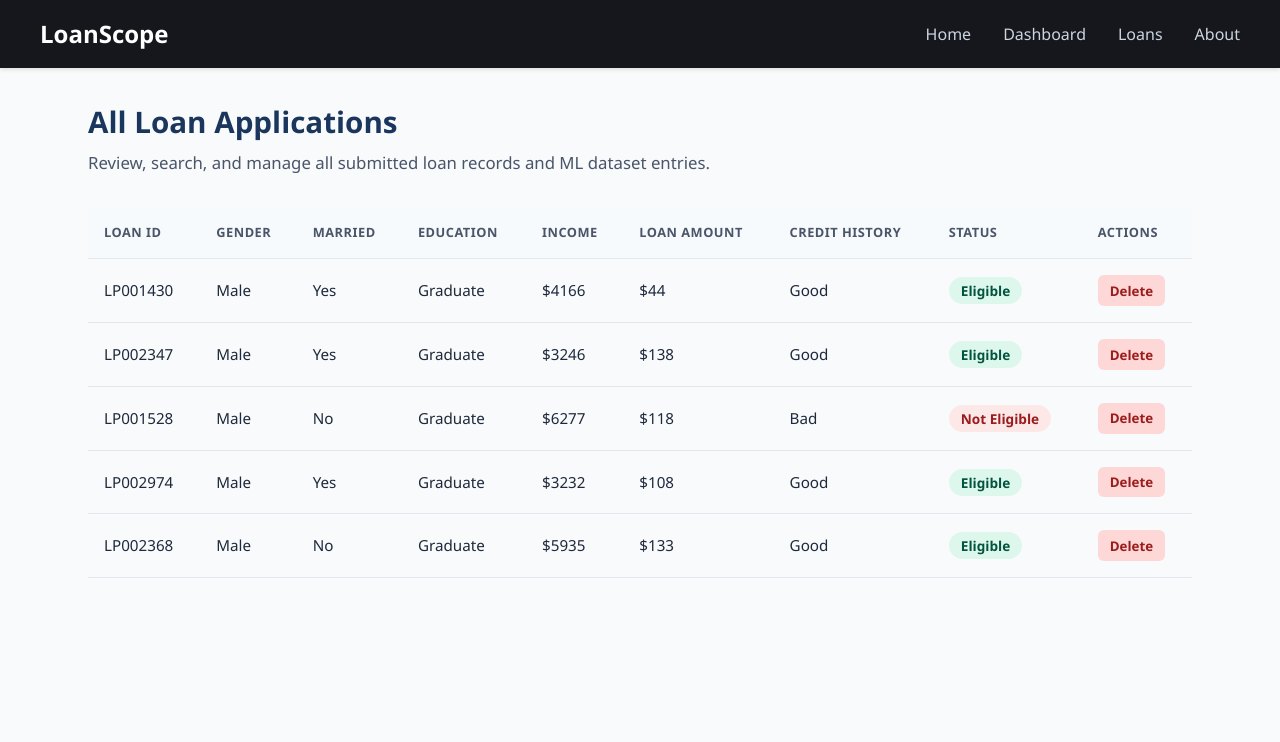
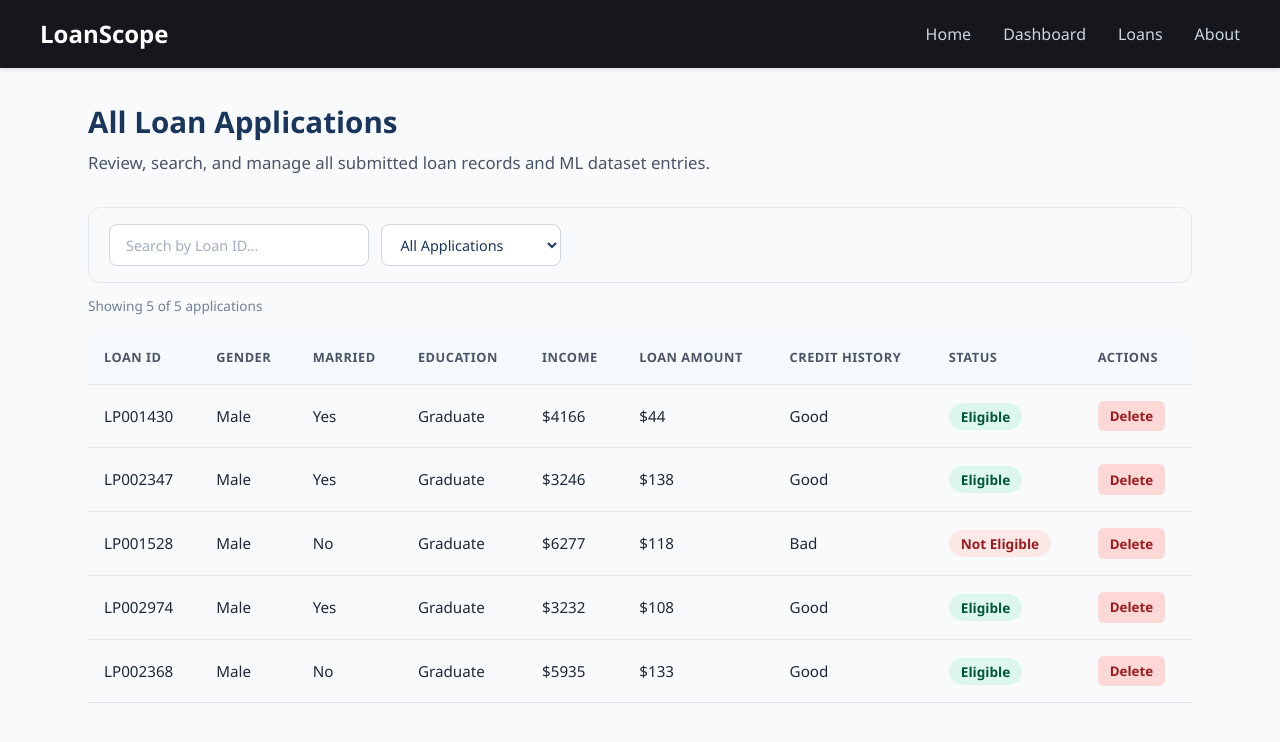
Before and after one commit to haidymuhamad/loanscope, a React (Vite) app: page /loans in a window 1280 px wide. Shown: the top 742 px of the page. Built offline with nearby package versions, Linux system fonts and the light colour scheme.

Commit message:
Add loan search and eligibility filter

```diff
--- a/src/pages/Dashboard.jsx
+++ b/src/pages/Dashboard.jsx
@@ -1,8 +1,8 @@
+
 import { INITIAL_ML_DATA } from '../data/loansData';
 import { useState, useEffect } from 'react';
 import StatCard from '../components/StatCard';
 import LoanForm from '../components/LoanForm';
-import LoansTable from '../components/LoansTable';
 import assessLoan from '../utils/loanAssessment';
 
 import './Dashboard.css';
@@ -22,9 +22,6 @@ function Dashboard() {
     return INITIAL_ML_DATA;
   });
 
-  const [searchTerm, setSearchTerm] = useState('');
-  const [statusFilter, setStatusFilter] = useState('All');
-
   // Save loans to localStorage
   useEffect(() => {
     localStorage.setItem('loanApplications', JSON.stringify(loans));
@@ -43,40 +40,6 @@ function Dashboard() {
 
     setLoans((prevLoans) => [newLoan, ...prevLoans]);
   };
-
-  // Delete loan application
-  const handleDelete = (loanId) => {
-    setLoans((prevLoans) =>
-      prevLoans.filter((loan) => loan.Loan_ID !== loanId)
-    );
-  };
-
-  // Search and Filter
-  const filteredLoans = loans.filter((loan) => {
-    const loanId = loan.Loan_ID
-      ? loan.Loan_ID.toString()
-      : '';
-
-    const term = searchTerm || '';
-
-    const matchesSearch = loanId
-      .toLowerCase()
-      .includes(term.toLowerCase());
-
-    const isEligible =
-      loan.Loan_Status === 'Y' ||
-      loan.Loan_Status === 'Eligible';
-
-    const statusStr = isEligible
-      ? 'Eligible'
-      : 'Not Eligible';
-
-    const matchesStatus =
-      statusFilter === 'All' ||
-      statusStr === statusFilter;
-
-    return matchesSearch && matchesStatus;
-  });
 
   // Statistics
   const totalApps = loans.length;
@@ -127,33 +90,8 @@ function Dashboard() {
           />
         </div>
 
-        {/* Add Loan Application */}
         <LoanForm onAddApplication={handleAddApplication} />
 
-        {/* Search and Filters */}
-        <div className="loan-filters">
-          <input
-            type="text"
-            placeholder="Search by Loan ID..."
-            value={searchTerm}
-            onChange={(e) => setSearchTerm(e.target.value)}
-          />
-
-          <select
-            value={statusFilter}
-            onChange={(e) => setStatusFilter(e.target.value)}
-          >
-            <option value="All">All Statuses</option>
-            <option value="Eligible">Eligible</option>
-            <option value="Not Eligible">Not Eligible</option>
-          </select>
-        </div>
-
-        {/* Loans Table */}
-        <LoansTable
-          loans={filteredLoans}
-          onDelete={handleDelete}
-        />
       </div>
     </div>
   );
--- a/src/pages/LoansPage.css
+++ b/src/pages/LoansPage.css
@@ -1,3 +1,4 @@
+
 .loans-page-container {
   padding: 2rem 3rem;
   max-width: 1200px;
@@ -5,6 +6,7 @@
   min-height: calc(100vh - 70px);
 }
 
+/* Page Header */
 .loans-page-header {
   display: flex;
   justify-content: space-between;
@@ -26,6 +28,7 @@
   margin: 0;
 }
 
+/* Reset Button */
 .reset-btn {
   background-color: #2b6cb0;
   color: #ffffff;
@@ -42,6 +45,87 @@
   background-color: #1a365d;
 }
 
+/* Search & Filter Toolbar */
+.loans-toolbar {
+  display: flex;
+  align-items: center;
+  gap: 12px;
+  padding: 1rem 1.25rem;
+  margin-bottom: 0.8rem;
+  background-color: #f8fafc;
+  border: 1px solid #e2e8f0;
+  border-radius: 12px;
+}
+
+/* Search */
+.loans-search-container {
+  width: 260px;
+}
+
+.loans-search-input {
+  width: 100%;
+  height: 42px;
+  padding: 0.6rem 1rem;
+  border: 1px solid #cbd5e0;
+  border-radius: 8px;
+  background-color: #ffffff;
+  color: #1a365d;
+  font-size: 0.9rem;
+  outline: none;
+  box-sizing: border-box;
+  transition: all 0.2s ease;
+}
+
+.loans-search-input::placeholder {
+  color: #a0aec0;
+}
+
+.loans-search-input:hover {
+  border-color: #90aaca;
+}
+
+.loans-search-input:focus {
+  border-color: #2b6cb0;
+  box-shadow: 0 0 0 3px rgba(43, 108, 176, 0.12);
+}
+
+/* Filter */
+.loans-filter-container {
+  width: 180px;
+}
+
+.loans-filter-select {
+  width: 100%;
+  height: 42px;
+  padding: 0.6rem 0.9rem;
+  border: 1px solid #cbd5e0;
+  border-radius: 8px;
+  background-color: #ffffff;
+  color: #1a365d;
+  font-size: 0.9rem;
+  font-weight: 500;
+  cursor: pointer;
+  outline: none;
+  transition: all 0.2s ease;
+}
+
+.loans-filter-select:hover {
+  border-color: #2b6cb0;
+}
+
+.loans-filter-select:focus {
+  border-color: #2b6cb0;
+  box-shadow: 0 0 0 3px rgba(43, 108, 176, 0.12);
+}
+
+/* Results Count */
+.loans-results-count {
+  font-size: 0.85rem;
+  color: #718096;
+  margin: 0.5rem 0 1rem 0;
+}
+
+/* Responsive */
 @media (max-width: 768px) {
   .loans-page-container {
     padding: 1.5rem 1rem;
@@ -50,4 +134,14 @@
   .loans-page-header h1 {
     font-size: 1.5rem;
   }
+
+  .loans-toolbar {
+    padding: 1rem;
+    flex-wrap: wrap;
+  }
+
+  .loans-search-container,
+  .loans-filter-container {
+    width: 100%;
+  }
 }
--- a/src/pages/LoansPage.jsx
+++ b/src/pages/LoansPage.jsx
@@ -1,12 +1,13 @@
+
 import { useState } from 'react';
 import LoansTable from '../components/LoansTable';
 import './LoansPage.css';
 import { INITIAL_ML_DATA } from '../data/loansData';
 
-
 function LoansPage() {
   const [loans, setLoans] = useState(() => {
     const saved = localStorage.getItem('loanApplications');
+
     if (saved) {
       try {
         return JSON.parse(saved);
@@ -14,37 +15,126 @@ function LoansPage() {
         console.error('Failed to parse loans:', e);
       }
     }
+
     return INITIAL_ML_DATA;
   });
 
+  const [searchTerm, setSearchTerm] = useState('');
+  const [statusFilter, setStatusFilter] = useState('all');
+
+  // Delete Loan
   const handleDelete = (id) => {
-    const updated = loans.filter((l) => l.id !== id);
+    const updated = loans.filter(
+      (loan) => loan.Loan_ID !== id
+    );
+
     setLoans(updated);
-    localStorage.setItem('loanApplications', JSON.stringify(updated));
+
+    localStorage.setItem(
+      'loanApplications',
+      JSON.stringify(updated)
+    );
   };
 
+  // Restore Initial Data
   const handleReset = () => {
     setLoans(INITIAL_ML_DATA);
-    localStorage.setItem('loanApplications', JSON.stringify(INITIAL_ML_DATA));
+
+    localStorage.setItem(
+      'loanApplications',
+      JSON.stringify(INITIAL_ML_DATA)
+    );
+
+    setSearchTerm('');
+    setStatusFilter('all');
   };
+
+  // Search and Filter
+  const filteredLoans = loans.filter((loan) => {
+    // Search by Loan ID
+    const loanId = String(loan.Loan_ID ?? '').toLowerCase();
+
+    const matchesSearch = loanId.includes(
+      searchTerm.trim().toLowerCase()
+    );
+
+    // Get Loan Status
+    const loanStatus = String(
+      loan.Loan_Status ?? ''
+    ).trim().toUpperCase();
+
+    // Filter by Eligibility
+    const matchesFilter =
+      statusFilter === 'all' ||
+      (statusFilter === 'eligible' && loanStatus === 'Y') ||
+      (statusFilter === 'not eligible' && loanStatus === 'N');
+
+    return matchesSearch && matchesFilter;
+  });
 
   return (
     <div className="loans-page-container">
+
+      {/* Page Header */}
       <div className="loans-page-header">
         <div>
           <h1>All Loan Applications</h1>
+
           <p className="loans-page-subtitle">
-            Review, search, and manage all submitted loan records and ML dataset entries.
+            Review, search, and manage all submitted loan
+            records and ML dataset entries.
           </p>
         </div>
+
         {loans.length === 0 && (
-          <button onClick={handleReset} className="reset-btn">
+          <button
+            onClick={handleReset}
+            className="reset-btn"
+          >
             Restore Sample Data
           </button>
         )}
       </div>
 
-      <LoansTable loans={loans} onDelete={handleDelete} onReset={handleReset} />
+      {/* Search and Filter */}
+      <div className="loans-toolbar">
+
+        <div className="loans-search-container">
+          <input
+            type="text"
+            placeholder="Search by Loan ID..."
+            value={searchTerm}
+            onChange={(e) => setSearchTerm(e.target.value)}
+            className="loans-search-input"
+          />
+        </div>
+
+        <div className="loans-filter-container">
+          <select
+            className="loans-filter-select"
+            value={statusFilter}
+            onChange={(e) => setStatusFilter(e.target.value)}
+          >
+            <option value="all">All Applications</option>
+            <option value="eligible">Eligible</option>
+            <option value="not eligible">Not Eligible</option>
+          </select>
+        </div>
+
+      </div>
+
+      {/* Results Count */}
+      <p className="loans-results-count">
+        Showing {filteredLoans.length} of {loans.length} applications
+      </p>
+
+      {/* Loans Table */}
+      <LoansTable
+        loans={filteredLoans}
+        onDelete={handleDelete}
+        onReset={handleReset}
+      />
+
     </div>
   );
 }
```
